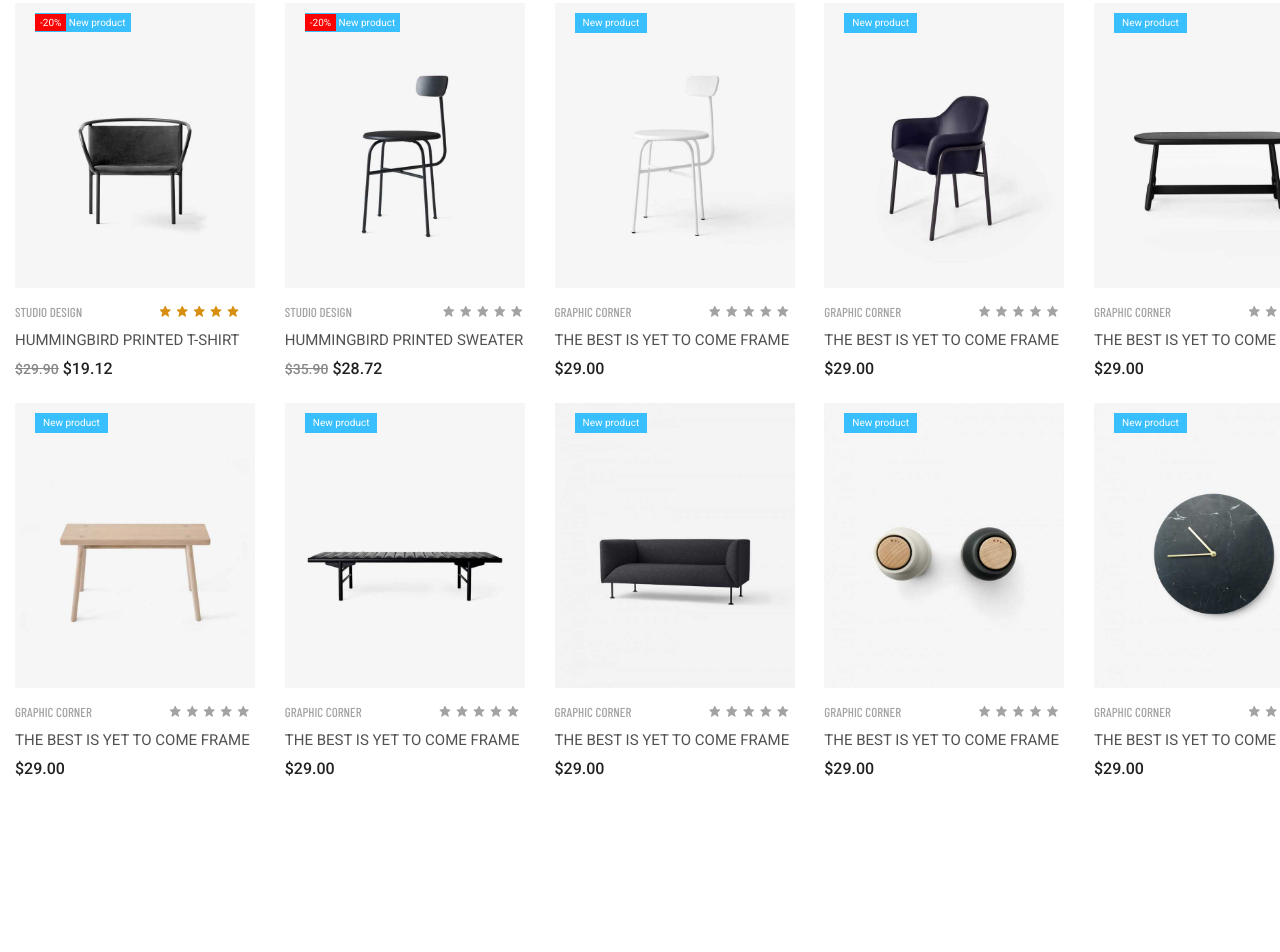
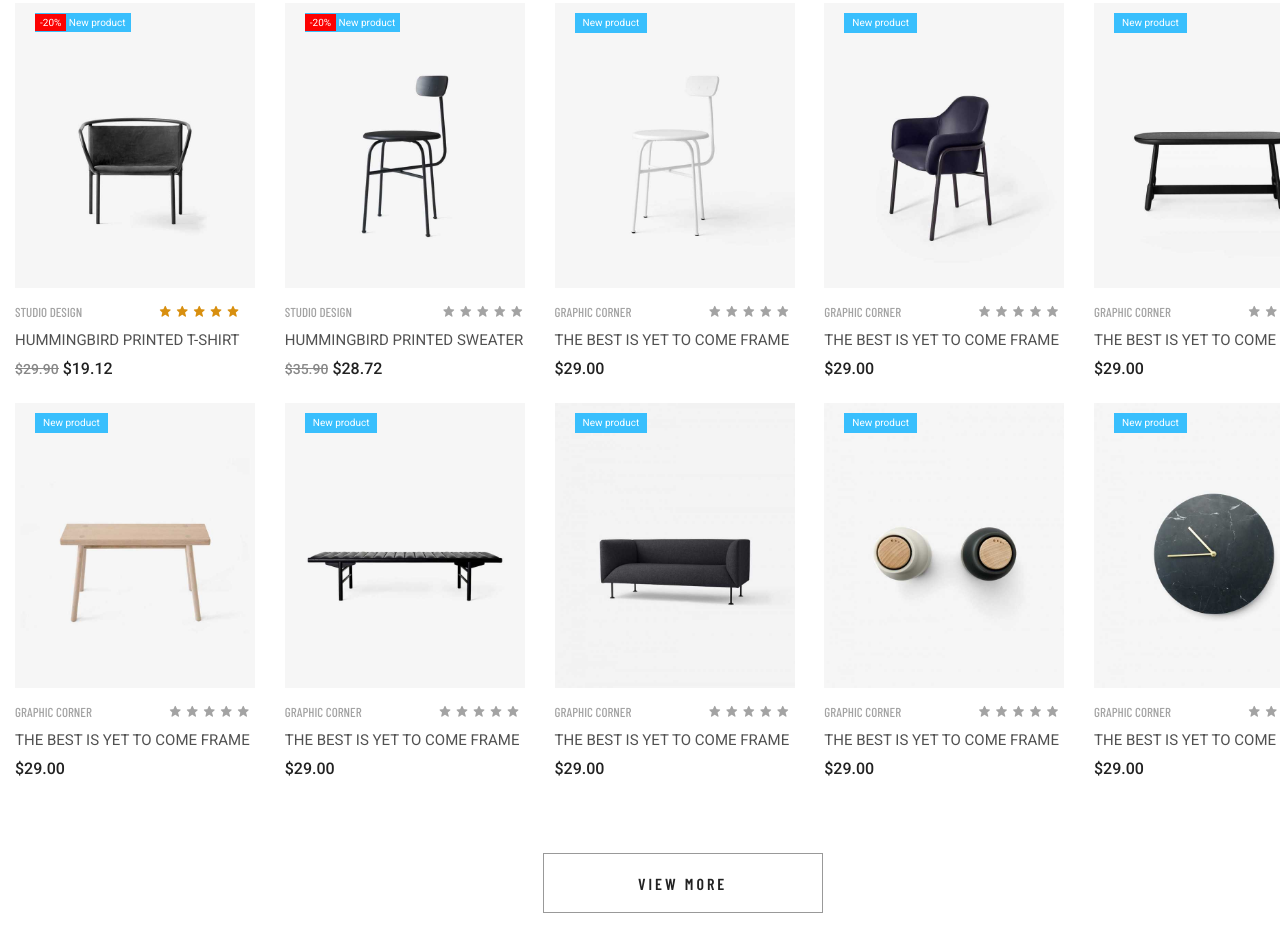
Before and after one commit to Xushnora/stark-xushnora, a plain HTML site: page index.html in a window 1280 px wide. Shown: the part 1108-2060 px from the top of the page. Before the commit the page ends 1981 px from the top, so only its background shows below. Drawn offline with nearby package versions, Linux system fonts and the light colour scheme; a web font is replaced by a local one.

Commit message:
change btn

```diff
--- a/css/main.css
+++ b/css/main.css
@@ -900,6 +900,10 @@ a {
     padding: 70px 0;
 }
 
+.shops-portion{
+    padding-bottom: 50px;
+}
+
 .shops-menu{
     display: flex;
     align-items: center;
@@ -1165,3 +1169,29 @@ a {
 .money-desc{
     margin-top: 10px;
 }
+
+/*   --  BTN --   */
+
+.shops-btn{
+    position: relative;
+    left: 40%;
+    top: 0;
+    background: transparent;
+    border: 1px solid #999;
+    height: 60px;
+    min-width: 280px;
+    line-height: 60px;
+    text-transform: uppercase;
+    padding: 0 50px;
+    font-size: 16px;
+    letter-spacing: 3px;
+    color: #222;
+    font-weight: 600;
+    font-family: "Barlow Condensed",sans-serif;
+}
+
+.shops-btn:hover{
+    background-color:#d88f0f;
+    color: #fff;
+    border: none;
+}
--- a/index.html
+++ b/index.html
@@ -588,8 +588,10 @@
                     </li>
                 </ul>
             </div>
+            <button class="shops-btn">View more</button>
         </div>
     </section>
+
 
 
 
```
